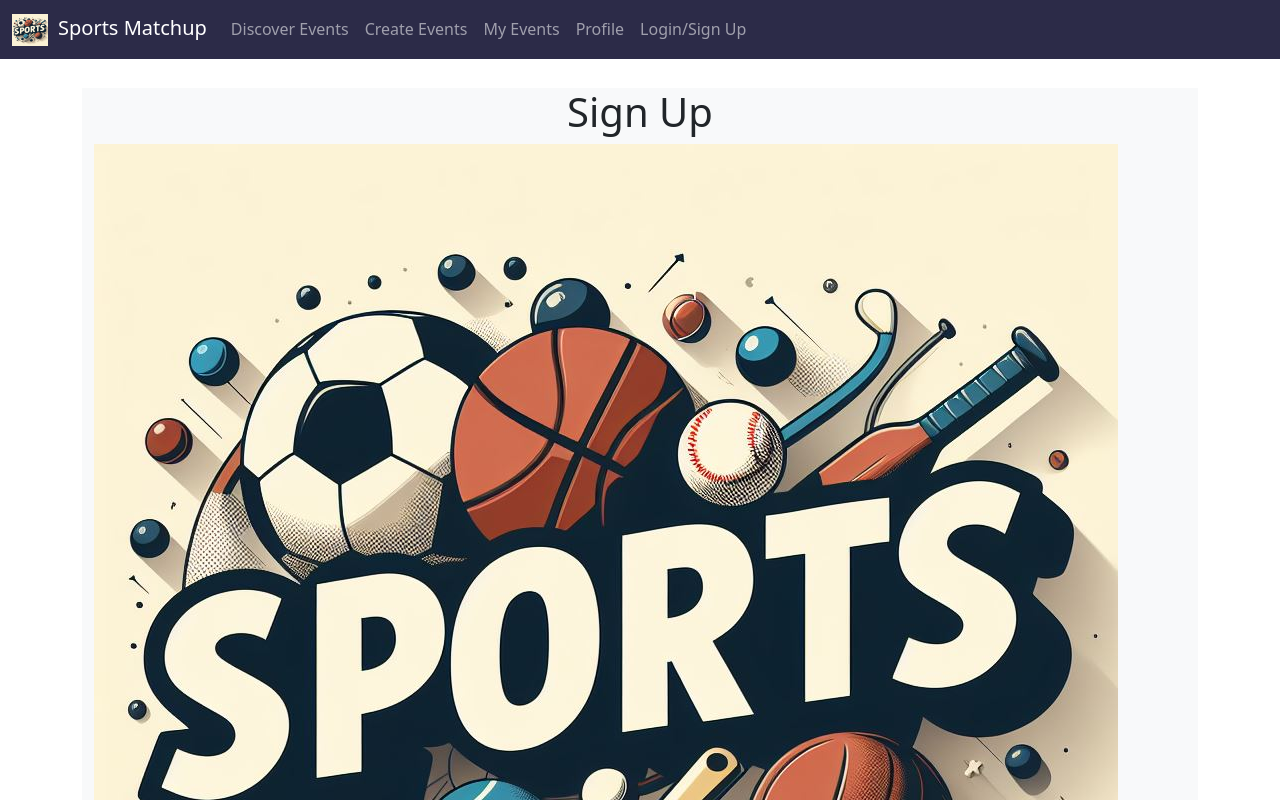
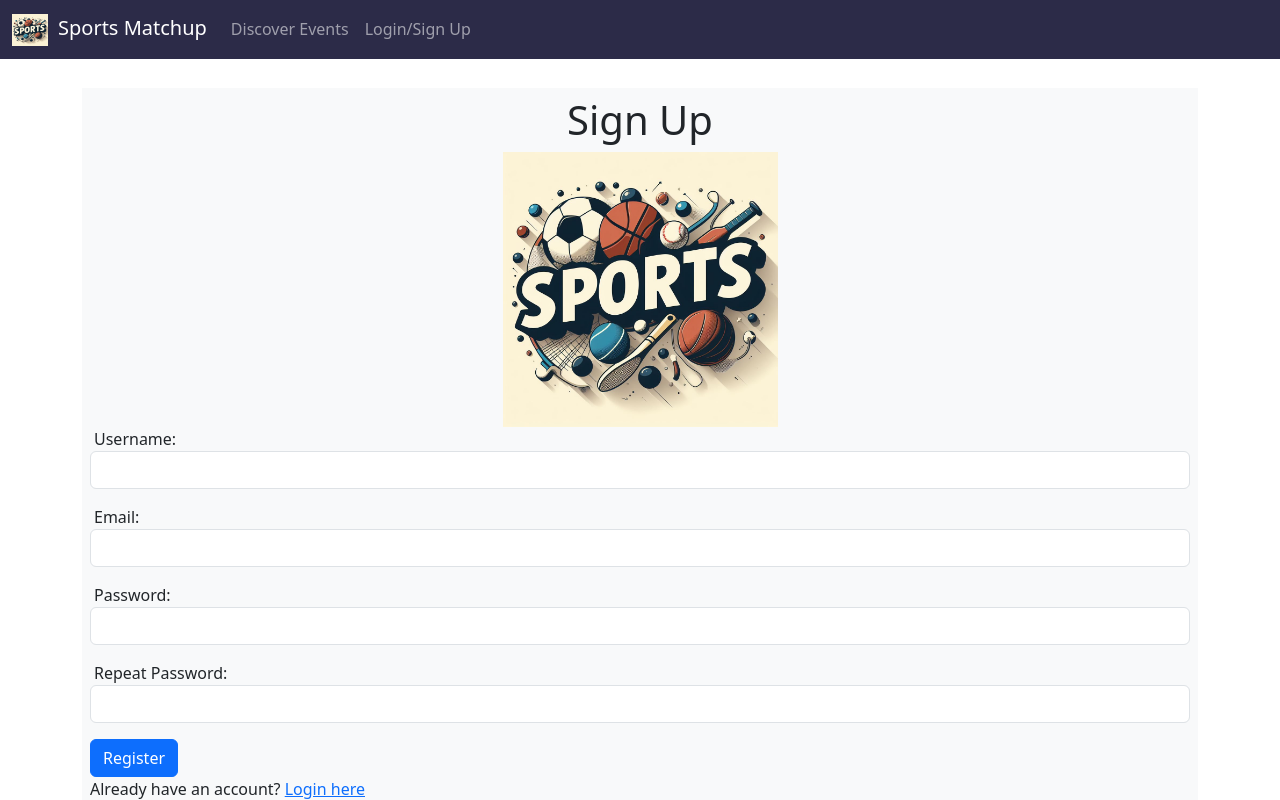
Before and after one commit to daikonk/sports-matchup, a React (Create React App) app in the folder frontend/: page /register in a window 1280 px wide. Shown: the top 800 px of the page. Built offline with nearby package versions, Linux system fonts and the light colour scheme.

Commit message:
resized images, added signout functionality and changed navbar view based on logged in/out

```diff
--- a/frontend/src/Login.js
+++ b/frontend/src/Login.js
@@ -63,7 +63,9 @@ const Login = () => {
         <main>
             <div id="login-form" className="container mt-2 bg-light bg-text-light p-2">
                 <h1 className='text-center'>Login</h1>
-                <img src={logoLogin} alt="Sports Logo" className="logo-login-Image" />
+                <div className="d-flex flex-row justify-content-center">
+                    <img src={logoLogin} alt="Sports Logo" className="w-25 h-25" />
+                </div>
                 <form id="login" onSubmit={handleSubmit}>
                     <div className="mb-3">
                         <label htmlFor="username" className="form-label">Username:</label>
--- a/frontend/src/Navbar.js
+++ b/frontend/src/Navbar.js
@@ -2,10 +2,12 @@
 import React from 'react';
 import { NavLink, useLocation } from 'react-router-dom';
 import { HashLink } from 'react-router-hash-link'
+import { useAuth } from './AuthContext';
 import './App.css'
 
 const Navbar = ({ logo, logoStyle }) => {
   const location = useLocation();
+  const { token } = useAuth();
   return (
     <nav className="navbar navbar-expand-sm navbar-dark bg-custom fixed-top">
       <div className="container-fluid">
@@ -31,6 +33,8 @@ const Navbar = ({ logo, logoStyle }) => {
                 Discover Events
               </HashLink>
             </li>
+            {token ?
+              <>
                 <li className="nav-item">
                   <NavLink to="/create-edit-events" className="nav-link" activeClassName="active">
                     Create Events
@@ -46,11 +50,14 @@ const Navbar = ({ logo, logoStyle }) => {
                     Profile
                   </NavLink>
                 </li>
+              </>
+            :
               <li className="nav-item">
                 <NavLink to="/login" className="nav-link" activeClassName="active">
                   Login/Sign Up
                 </NavLink>
               </li>
+            }
           </ul>
         </div>
       </div>
--- a/frontend/src/Profile.js
+++ b/frontend/src/Profile.js
@@ -7,7 +7,7 @@ import { Navigate } from 'react-router-dom';
 import Button from 'react-bootstrap/Button';
 
 const Profile = () => {
-    const { token, user } = useAuth();
+    const { token, user, saveToken } = useAuth();
     const skillLevels = ['Beginner', 'Intermediate', 'Advanced', 'Expert'];
 
     const [show, setShow] = useState(false);
@@ -57,6 +57,13 @@ const Profile = () => {
             reader.readAsDataURL(event.target.files[0]);
         }
     };
+
+    const signOut = () => {
+
+        saveToken(null);
+        console.log('logged out');
+
+    }
 
     useEffect(() => {
         document.title = 'Profile - Sports Matchup';
@@ -186,7 +193,7 @@ const Profile = () => {
                                 {/* <!-- BUTTONS --> */}
                                 <div className="btn-toolbar justify-content-between mt-2">
                                     <div className='btn-group'>
-                                        <button type="button" className="btn btn-danger">Sign Out</button>
+                                        <button type="button" className="btn btn-danger" onClick={signOut}>Sign Out</button>
                                     </div>
                                     <div className="btn-group">
                                         <button type="submit" className="btn btn-primary">Save</button>
--- a/frontend/src/Register.js
+++ b/frontend/src/Register.js
@@ -81,9 +81,11 @@ const Register = () => {
 
   return (
     <main>
-    <section className="container mt-2 bg-light bg-text-light">
+    <section className="container mt-2 bg-light bg-text-light p-2">
       <h1 className="text-center">Sign Up</h1>
-      <img src={logoLogin} alt="Sports Logo" className="logo-login-Image" />
+      <div className="d-flex flex-row justify-content-center">
+        <img src={logoLogin} alt="Sports Logo" className="w-25 h-25" />
+      </div>
       <form id="register-form" onSubmit={handleSubmit}>
       <div className="mb-3">
           <label htmlFor="username">Username:</label>
```
Lines whose indentation alone changed are shown as unchanged.
